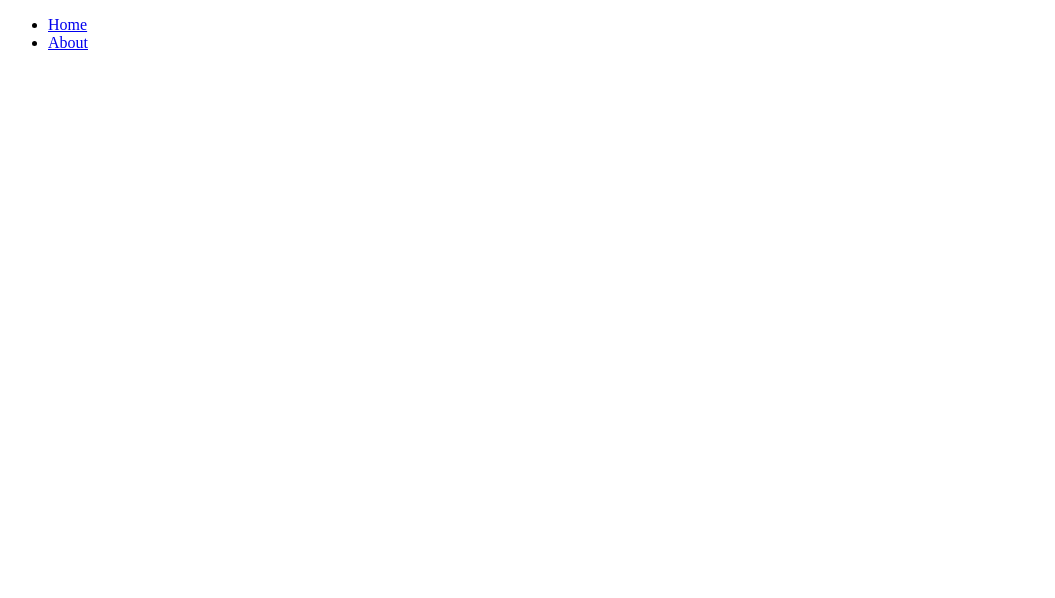
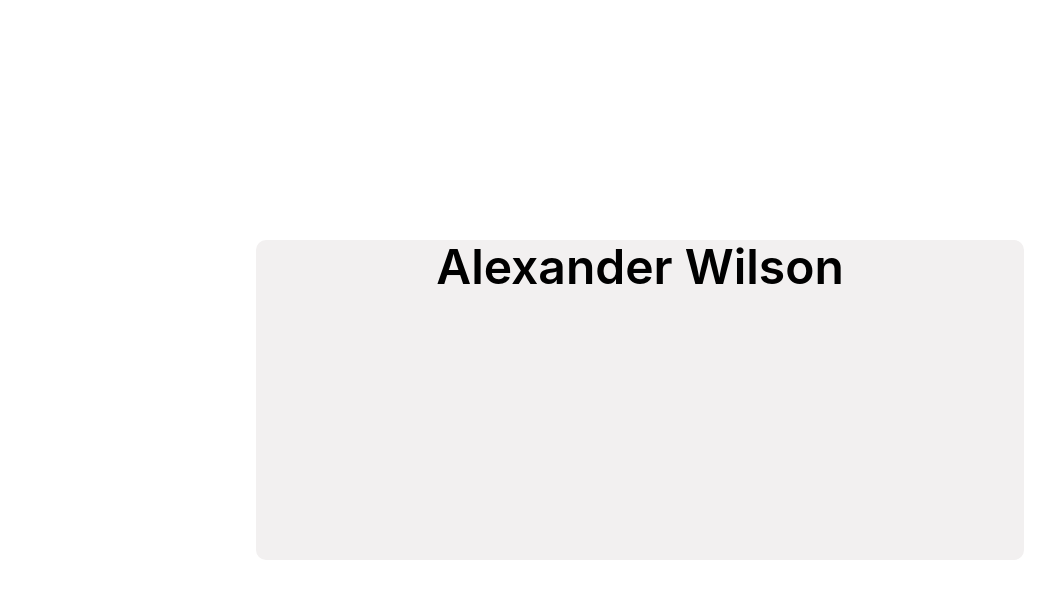
Before and after one commit to rdtscp/rdtscp.github.io, a React (Create React App) app: page / in a window 1280 px wide. Shown: the top 598 px of the page, without its empty margins (0-1055 px from the left). Built offline with nearby package versions, Linux system fonts and the light colour scheme.

Commit message:
Temp Save

```diff
--- a/package.json
+++ b/package.json
@@ -3,12 +3,15 @@
   "version": "0.1.0",
   "private": true,
   "dependencies": {
+    "gh-pages": "^1.1.0",
     "react": "^16.4.0",
     "react-dom": "^16.4.0",
     "react-router-dom": "^4.2.2",
     "react-scripts": "1.1.4"
   },
   "scripts": {
+    "predeploy": "npm run build",
+    "deploy": "gh-pages -b master -d build",
     "start": "react-scripts start",
     "build": "react-scripts build",
     "test": "react-scripts test --env=jsdom",
--- a/src/App.js
+++ b/src/App.js
@@ -1,8 +1,11 @@
 import React, { Component } from 'react';
-import { BrowserRouter as Router, Route, Link } from "react-router-dom";
+import { BrowserRouter as Router, Route } from "react-router-dom";
+
+import './styles.css';
 
 import About from './Views/About.js';
 import Home from './Views/Home.js';
+import Scrapbook from './Views/Scrapbook.js';
 
 class App extends Component {
 
@@ -10,17 +13,9 @@ class App extends Component {
       return (
         <Router>
           <div>
-            <ul>
-              <li>
-                <Link to="/unet/">Home</Link>
-              </li>
-              <li>
-                <Link to="/about">About</Link>
-              </li>
-            </ul>
-
-            <Route exact path="/unet/" component={Home} />
+            <Route exact path="/" component={Home} />
             <Route path="/about" component={About} />
+            <Route path="/scrapbook" component={Scrapbook} />
           </div>
         </Router>
       );
--- a/src/Components/Heading/index.js
+++ b/src/Components/Heading/index.js
@@ -4,8 +4,8 @@ import './styles.css';
 class Heading extends Component {
   render() {
     return (
-        <div className="heading-container heading-font">
-            Alexander Wilson
+        <div className="heading-container heading-font centered">
+            {this.props.text}
         </div>
     );
   }
--- a/src/Components/Heading/styles.css
+++ b/src/Components/Heading/styles.css
@@ -1,6 +1,5 @@
 .heading-container {
     width: 100%;
-    background-color: red;
 }
 
 .heading-font {
--- a/src/Views/About.js
+++ b/src/Views/About.js
@@ -1,9 +1,10 @@
 import React, { Component } from 'react';
+import { Heading } from '../Components/';
 
 class About extends Component {
   render() {
     return (
-      <div> About View </div>
+      <Heading text="About" />
     );
   }
 }
--- a/src/Views/Home.js
+++ b/src/Views/Home.js
@@ -1,11 +1,14 @@
 import React, { Component } from 'react';
 import { Heading } from '../Components/';
+
+import '../styles.css';
+
 
 class Home extends Component {
   render() {
     return (
-      <div>
-        <Heading />
+      <div className="center-piece">
+        <Heading text="Alexander Wilson" />
 
       </div>
     );
--- /dev/null
+++ b/src/Views/Scrapbook.js
@@ -0,0 +1,15 @@
+import React, { Component } from 'react';
+import { Heading } from '../Components/';
+
+class Scrapbook extends Component {
+  render() {
+    return (
+      <div>
+        <Heading text="Scrapbook" />
+
+      </div>
+    );
+  }
+}
+
+export default Scrapbook;
--- /dev/null
+++ b/src/styles.css
@@ -0,0 +1,16 @@
+.centered {
+    display:flex;
+    justify-content:center;
+    align-items:center;
+}
+
+.center-piece {
+    background-color: #f2f0f0;
+    position: absolute;
+    top: 30%;
+    bottom: 30%;
+    left: 20%;
+    right: 20%;
+    overflow: hidden;
+    border-radius: 10px;
+  }
```
Also changed, not shown: 1 other file (tests, documents, lock files or other folders).
